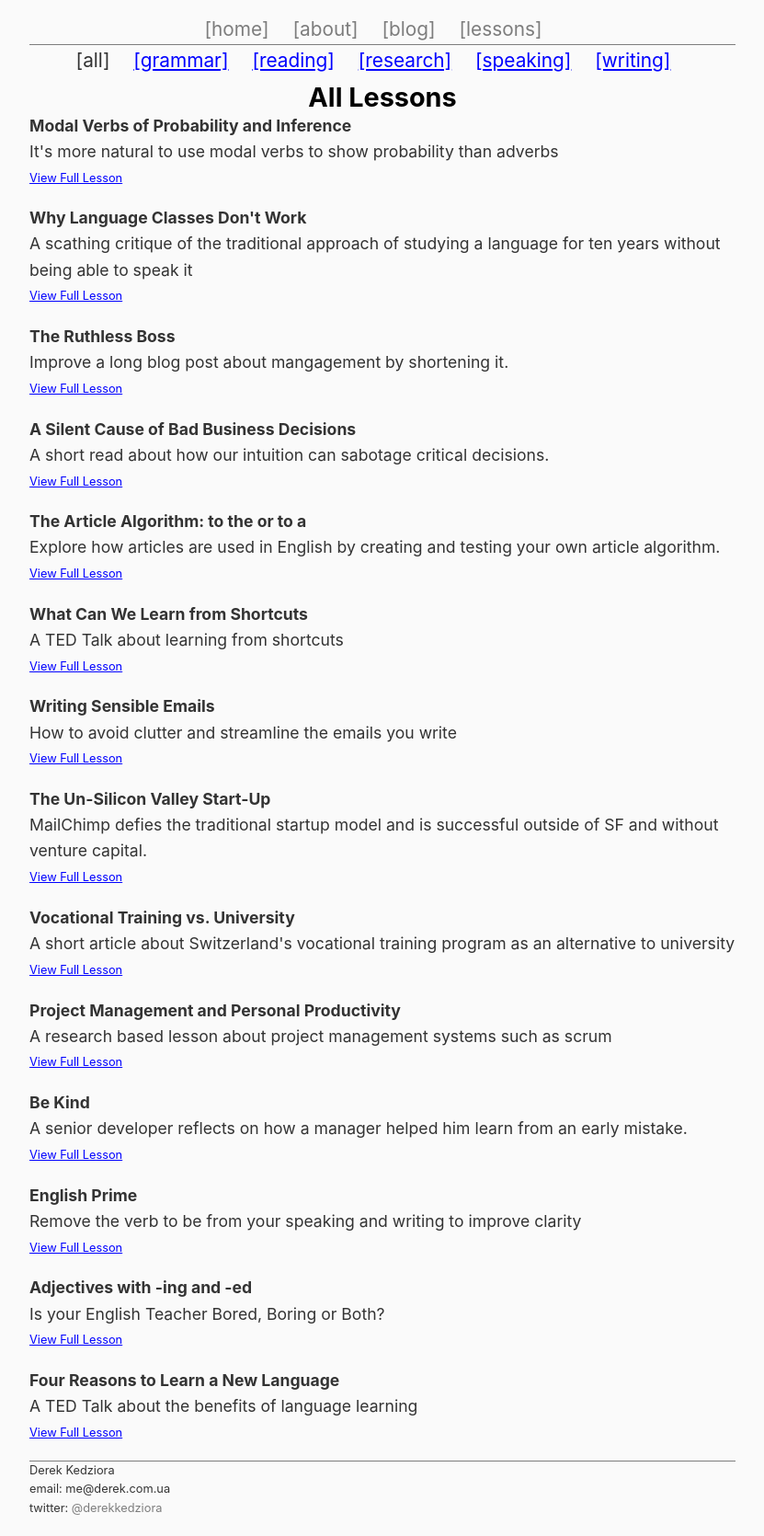
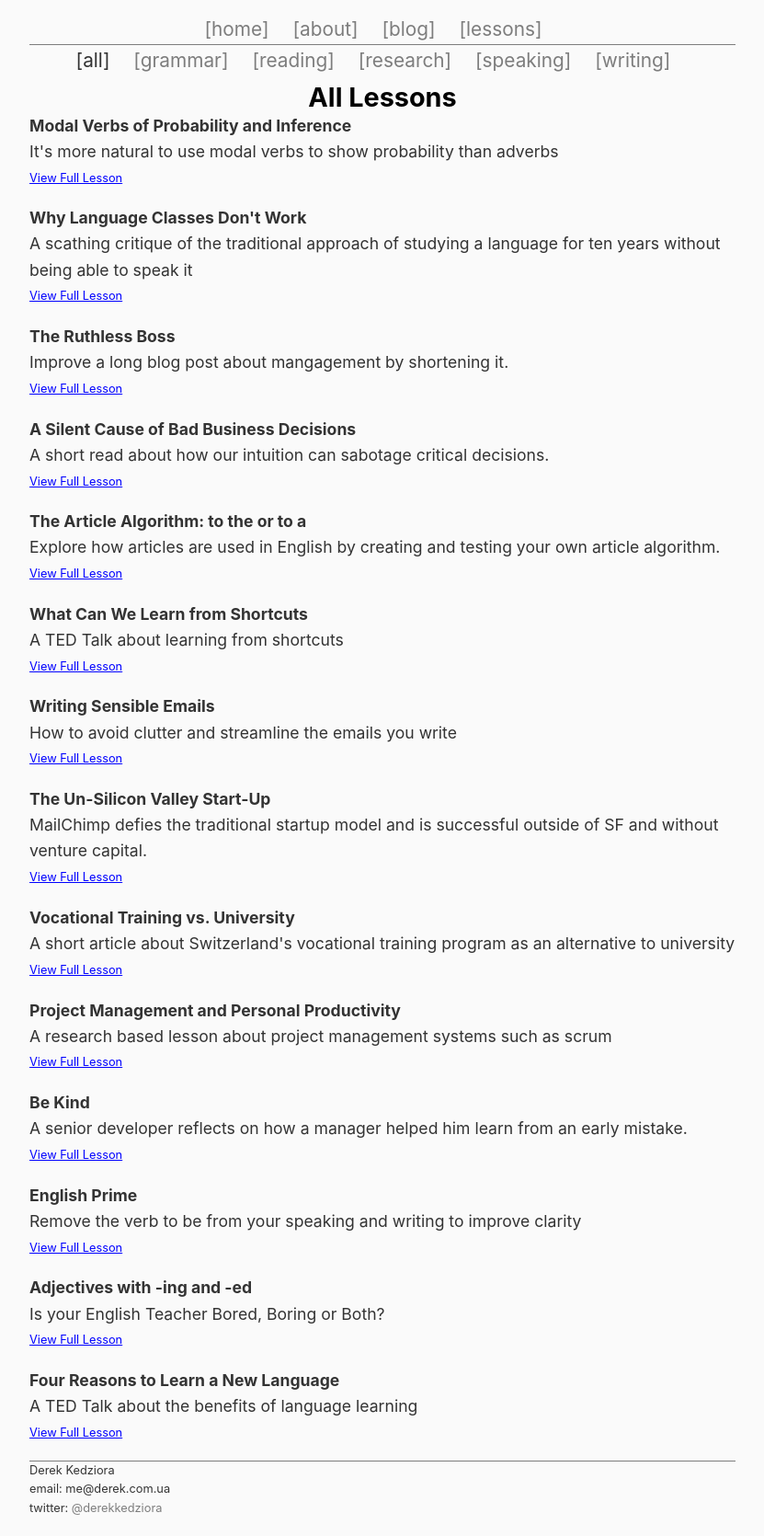
Before and after one commit to ZeroDeth/derekkedziora.github.io, a Jekyll site: the page built from pages/lessons.html, in a window 1280 px wide. Shown: the whole page at 92% size, without its empty margins (224-1055 px from the left). Built offline with Jekyll 4.4.1, drawn with Linux system fonts in a browser that asks for light colours.

Commit message:
links changed

```diff
--- a/css/main.css
+++ b/css/main.css
@@ -90,6 +90,11 @@ nav ul li, footer ul li {
     font-size: 1.3em;
 }
 
+#lesson-type-bar a {
+    color: #7d7d7d;
+    text-decoration: none;
+}
+
 @media screen and (device-aspect-ratio: 40/71) {
     body    {
     width: 90%;
```
